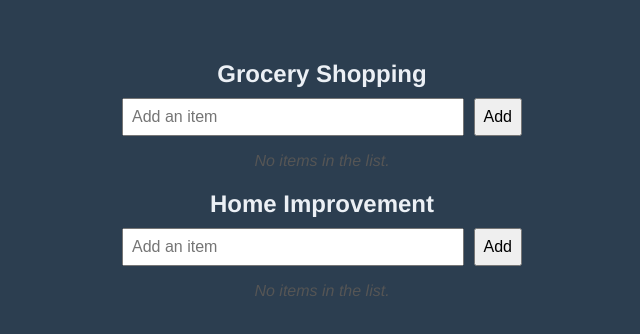
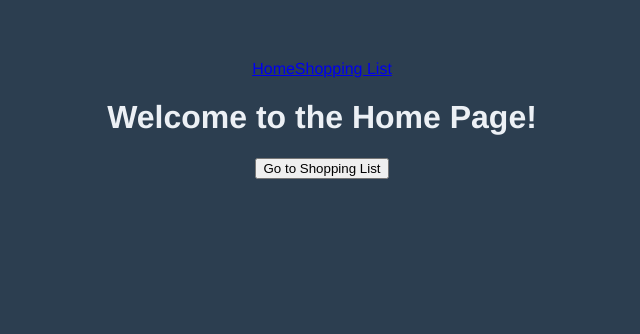
Before and after one commit to Michle99/sba_322_vue_project, a Vue app: page / in a window 1280 px wide. Shown: the top 334 px of the page, without its empty margins (318-958 px from the left). Built offline with nearby package versions, Linux system fonts and the light colour scheme.

Commit message:
update `App.vue` with `router-link`

```diff
--- a/src/App.vue
+++ b/src/App.vue
@@ -1,18 +1,24 @@
 <template>
   <div id="app">
-    <ShoppingList :title="groceryTitle" v-model:itemsList="groceryList" :showTitle="true" />
-    <ShoppingList :title="homeImprovementTitle" v-model:itemsList="homeImprovementList" :showTitle="true" />
+    <router-link to="/">Home</router-link>
+    <router-link to="/shopping-list">Shopping List</router-link>
+
+    <router-view></router-view>
+
+    <!-- Include ShoppingList components here -->
+    <!-- <ShoppingList :title="groceryTitle" v-model:itemsList="groceryList" :showTitle="true" />
+    <ShoppingList :title="homeImprovementTitle" v-model:itemsList="homeImprovementList" :showTitle="true" /> -->
   </div>
 </template>
 
 <script>
-import ShoppingList from "@/components/ShoppingList.vue";
+// import ShoppingList from "@/components/ShoppingList.vue";
 
 export default {
   name: "App",
-  components: {
-    ShoppingList,
-  },
+  // components: {
+  //   ShoppingList,
+  // },
   data() {
     return {
       groceryTitle: "Grocery Shopping",
```
